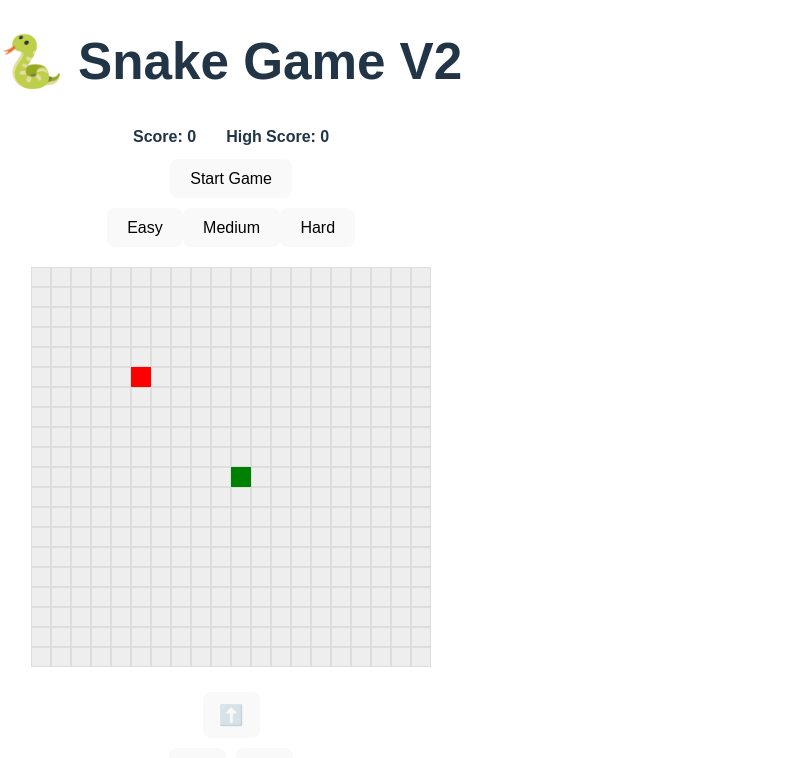
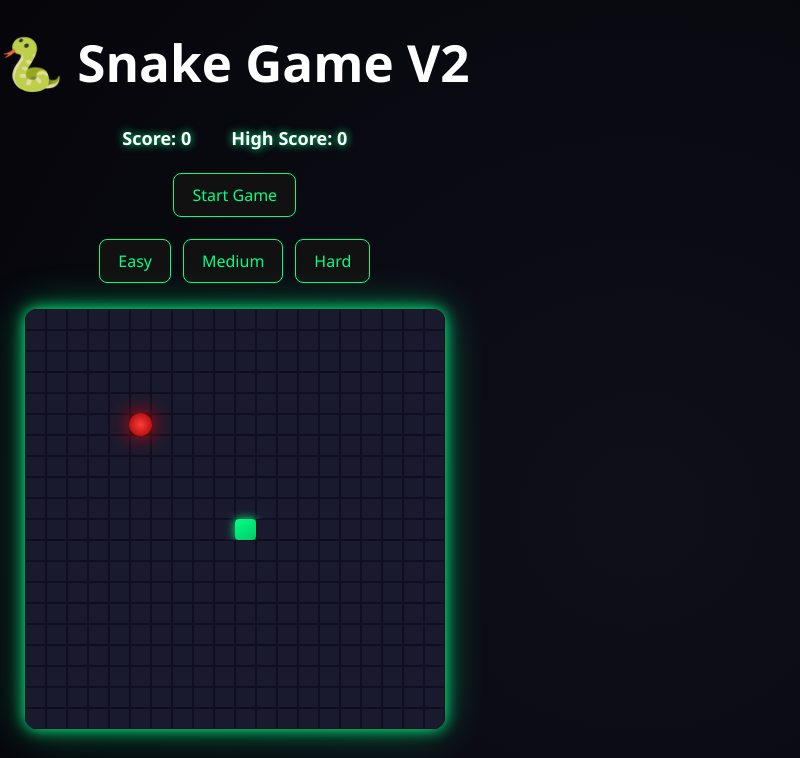
Before and after one commit to phwarat0212-netizen/reactweb, a React app: page / in a window 1280 px wide. Shown: the top 758 px of the page, without its empty margins (0-800 px from the left). Built offline with nearby package versions, Linux system fonts and the light colour scheme; the HTML template or start-up script is replaced by a standard one.

Commit message:
update snake game4.2.1

```diff
--- a/src/App.css
+++ b/src/App.css
@@ -1,35 +1,110 @@
-.container {
-  text-align: center;
-  font-family: Arial, sans-serif;
+/* 🌌 Dark Neon Theme */
+
+body {
+  margin: 0;
+  padding: 0;
+  background: radial-gradient(circle at center, #0f0f1a, #05050a);
+  color: white;
+  font-family: "Segoe UI", Arial, sans-serif;
 }
 
+/* จัดกลาง */
+.container {
+  min-height: 100vh;
+  display: flex;
+  flex-direction: column;
+  align-items: center;
+  justify-content: center;
+  text-align: center;
+}
+
+/* Score */
 .scoreboard {
   display: flex;
   justify-content: center;
-  gap: 30px;
-  margin-bottom: 10px;
+  gap: 40px;
+  margin-bottom: 15px;
   font-weight: bold;
+  font-size: 18px;
+  text-shadow: 0 0 8px #00ff88;
 }
 
+/* กระดาน */
 .board {
   display: grid;
   width: 90vw;
-  max-width: 400px;
+  max-width: 420px;
   aspect-ratio: 1;
-  margin: 20px auto;
+  margin: 20px 0;
+  border-radius: 12px;
+  overflow: hidden;
+  background: #111;
+  box-shadow:
+    0 0 15px #00ff88,
+    0 0 40px rgba(0, 255, 136, 0.4);
 }
 
+/* ช่องว่าง */
 .cell {
-  background: #eee;
-  border: 1px solid #ddd;
+  background: #1a1a2e;
+  border: 1px solid #0f0f1f;
 }
 
+/* งู */
 .snake {
-  background: green;
+  background: linear-gradient(145deg, #00ff88, #00cc66);
+  box-shadow: 0 0 10px #00ff88;
+  border-radius: 4px;
 }
 
+/* หัวงู */
+.snake.head {
+  background: linear-gradient(145deg, #00ffaa, #00dd77);
+  box-shadow: 0 0 18px #00ffaa;
+}
+
+/* อาหาร */
 .food {
-  background: red;
+  background: radial-gradient(circle, #ff3c3c, #990000);
+  border-radius: 50%;
+  box-shadow: 0 0 15px red;
+  animation: pulse 0.8s infinite alternate;
+}
+
+@keyframes pulse {
+  from {
+    transform: scale(0.9);
+    box-shadow: 0 0 8px red;
+  }
+  to {
+    transform: scale(1.1);
+    box-shadow: 0 0 20px red;
+  }
+}
+
+/* ปุ่ม */
+button {
+  background: #111;
+  color: #00ff88;
+  border: 1px solid #00ff88;
+  padding: 10px 18px;
+  margin: 6px;
+  border-radius: 8px;
+  cursor: pointer;
+  transition: 0.25s;
+  font-size: 16px;
+}
+
+button:hover {
+  background: #00ff88;
+  color: black;
+  box-shadow: 0 0 15px #00ff88;
+  transform: scale(1.05);
+}
+
+button:disabled {
+  opacity: 0.4;
+  cursor: not-allowed;
 }
 
 .controls {
@@ -37,7 +112,6 @@
 }
 
 .controls button {
-  font-size: 20px;
-  margin: 5px;
-  padding: 10px 15px;
+  font-size: 22px;
+  padding: 12px 18px;
 }
```
